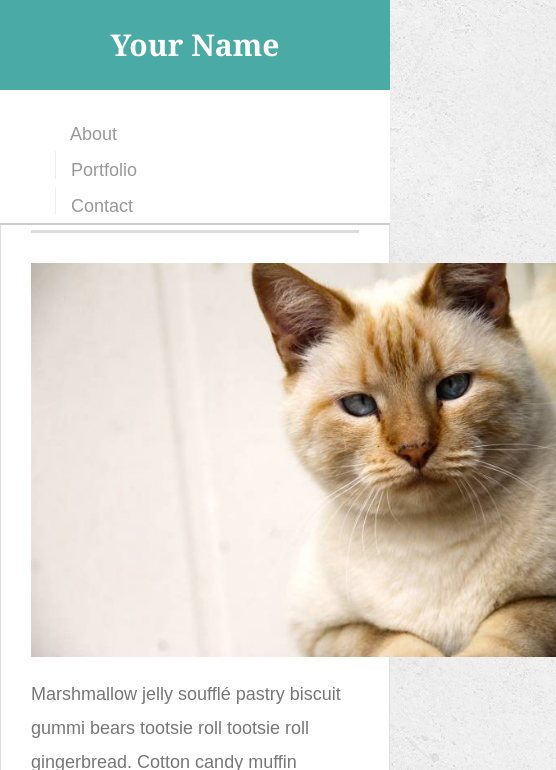
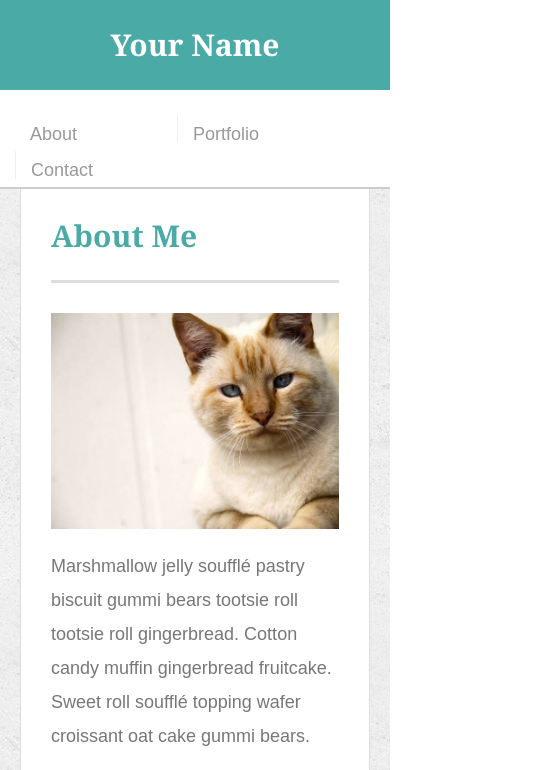
Before and after one commit to eddmoura/Responsive-Portfolio, a plain HTML site: page index.html in a window 390 px wide. Shown: the top 770 px of the page, 556 px wide, since content can reach past the window. Drawn offline with Linux system fonts and the light colour scheme.

Commit message:
HW2 Responsive

```diff
--- a/assets/css/style.css
+++ b/assets/css/style.css
@@ -206,24 +206,32 @@ border: 0 none;
 {
   #main-container {
 
-  max-width: 768px;
+  max-width: 100%;
+  position: relative;
+  padding-left: 50px;
+  padding-right: 50px
 
   }
   .container {
-    max-width: 768px;
+    max-width: 100%;
+    padding-left: 50px;
+    padding-right: 50px;
 
   }
 
   .main-section{
-    max-width: 450px;
+    max-width: 60%;
 
   }
 
   .auth-image {
 
-    width: 385px;
+    width: 100%;
 
   }
+  .sidebar{
+  padding-left: 20px;
+}
 
 }
 
@@ -231,63 +239,82 @@ border: 0 none;
 {
   #main-container {
 
-  max-width: 700px;
+  max-width: 100%;
+  padding-right: 20px;
+  padding-left: 20px;
 
   }
   .container {
-    max-width: 700px;
+    max-width: 100%;
+    padding-left: 20px;
+    padding-right: 20px;
 
   }
 
   .main-section{
-    max-width: 700px;
+    max-width: 100%;
 
 }
 
 .sidebar{
-  max-width: 700px;
+  max-width: 100%;
 }
+
+
 
 @media screen and (max-width: 640px)
 {
   header {
     position: static;
-    clear: both;
-  }
-  #main-container {
-
-  max-width: 580px;
-border-top: 500px;
 
   }
 
+
+  #main-container {
+
+width: 100%;
+padding-top: 180px;
+
+  }
+  .container {
+    max-width: 100%;
+    padding-left: 0px;
+    padding-right: 0px;
+
+  }
+
+
   .main-section{
-    max-width: 580px;
-    /*border-top: 400px;*/
+
+    max-width: 100%;
 
 }
 
   .sidebar{
 
-  max-width: 580px;
+  width: 100%;
    }
 
    #logo {
     width: 100%;
+
    }
    .auth-image {
-    width: 525px;
+    width: 100%;
     padding-bottom: 20px;
 }
 
+   nav a {
 
-   nav {
-    padding-right: 40px;
-    padding-left: 40px;
-   }
-   nav a {
+    max-width: 100%;
     padding-right: 80px;
     padding-top: 10px;
    }
 
+   .work {
+    width: 100%;
+
+
 }
+
+}
```
